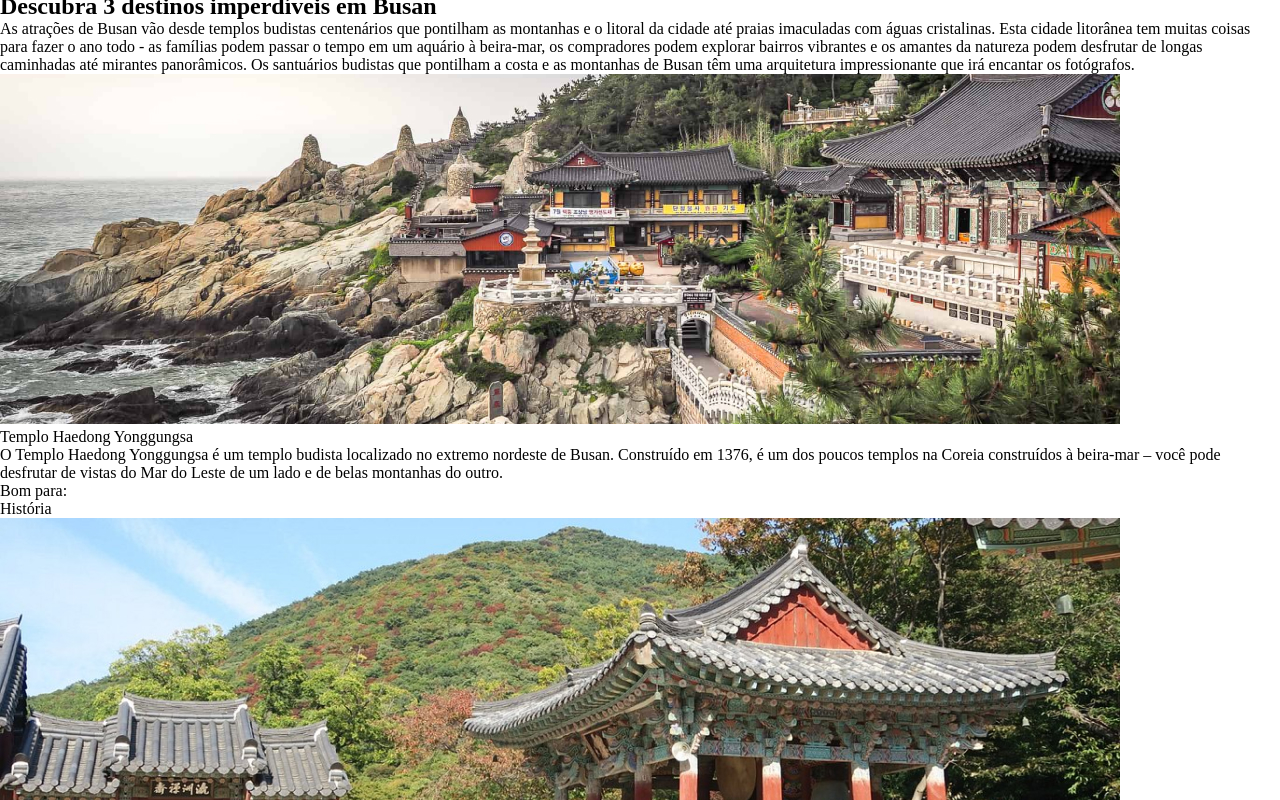
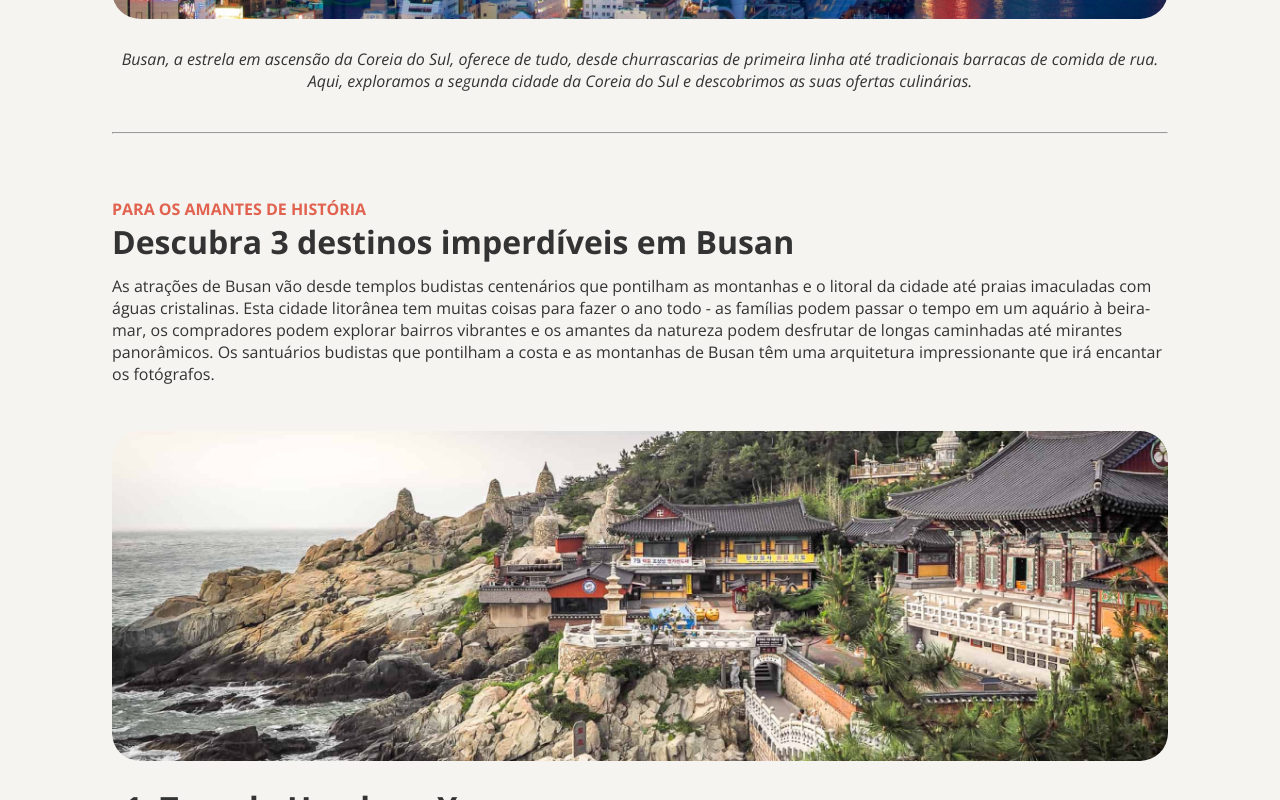
Before and after one commit to Italoc10/local_turistico, a plain HTML site: page index.html in a window 1280 px wide. Shown: the part 800-1600 px from the top of the page. Drawn offline with nearby package versions, Linux system fonts and the light colour scheme; a web font is replaced by a local one.

Commit message:
style application

```diff
--- a/style.css
+++ b/style.css
@@ -2,3 +2,111 @@
     margin: 0;
     padding: 0;
 }
+
+:root {
+    font-family: "Open Sans", sans-serif;
+    color: #333333;
+}
+
+body {
+    background-color: #F5F4F0;
+    max-width: 1120px;
+    margin: 0px auto 48px;
+    box-sizing: border-box;
+    padding: 0 32px;
+}
+
+#initial {
+    padding-bottom: 46px;
+}
+
+p {
+    padding-top: 4px;
+}
+
+#apresentation {
+    padding: 40px 0;
+}
+
+#apresentation > p {
+    text-align: center;
+    font-style: italic;
+    padding-top: 24px;
+}
+
+h1 {
+    color: #1B1B1B;
+    font-size: 36px;
+}
+
+h2 {
+    font-size: 32px;
+    padding-bottom: 8px;
+}
+
+img {
+    border-radius: 28px;
+    max-width: 100%;
+}
+
+.headline {
+    color: #E1624F;
+    padding-top: 64px;
+    font-size: 16px;
+    font-weight: 700;
+    text-transform: uppercase;
+}
+
+.card {
+    padding-top: 48px;
+}
+
+ol {
+    font-size: 32px;
+    font-weight: 700;
+    padding: 20px 0 0 48px;
+}
+
+ul {
+    font-weight: 700;
+    padding-left: 28px;
+}
+
+.list {
+    font-weight: 700;
+    padding-top: 16px;
+}
+
+.blue {
+    color: #0C51A7;
+}
+
+#purple {
+    color: #591B98;
+}
+
+#pink {
+    color: #E5245E;
+}
+
+#orange {
+    color: #E95E10;
+}
+
+#additional {
+    text-align: center;
+}
+
+#line {
+    padding: 40px 0;
+}
+
+footer {
+    padding-top: 65px;
+    text-align: center;
+    font-family: "Alice", serif;
+}
+
+footer > img {
+    vertical-align: middle;
+}
```
